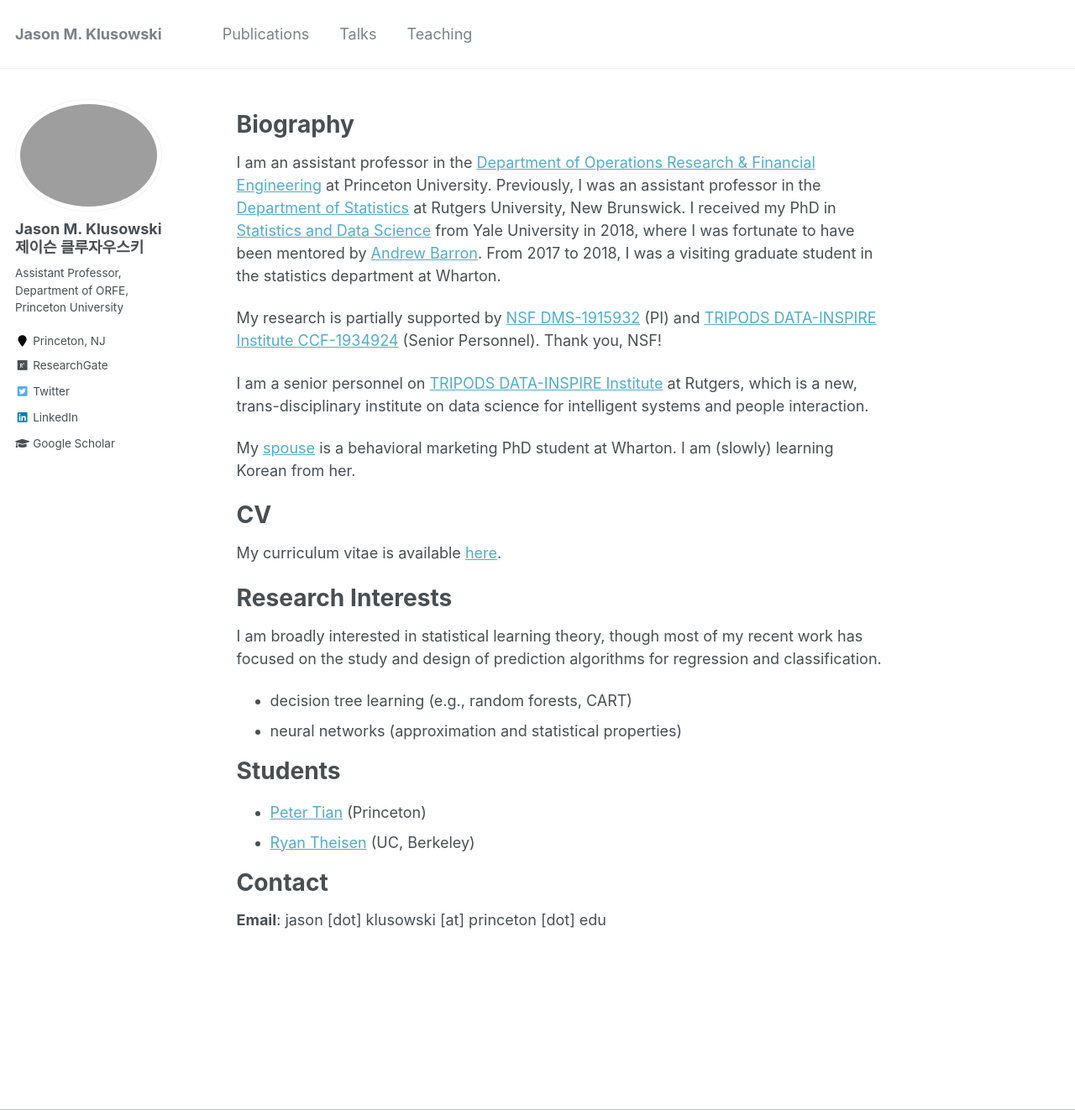
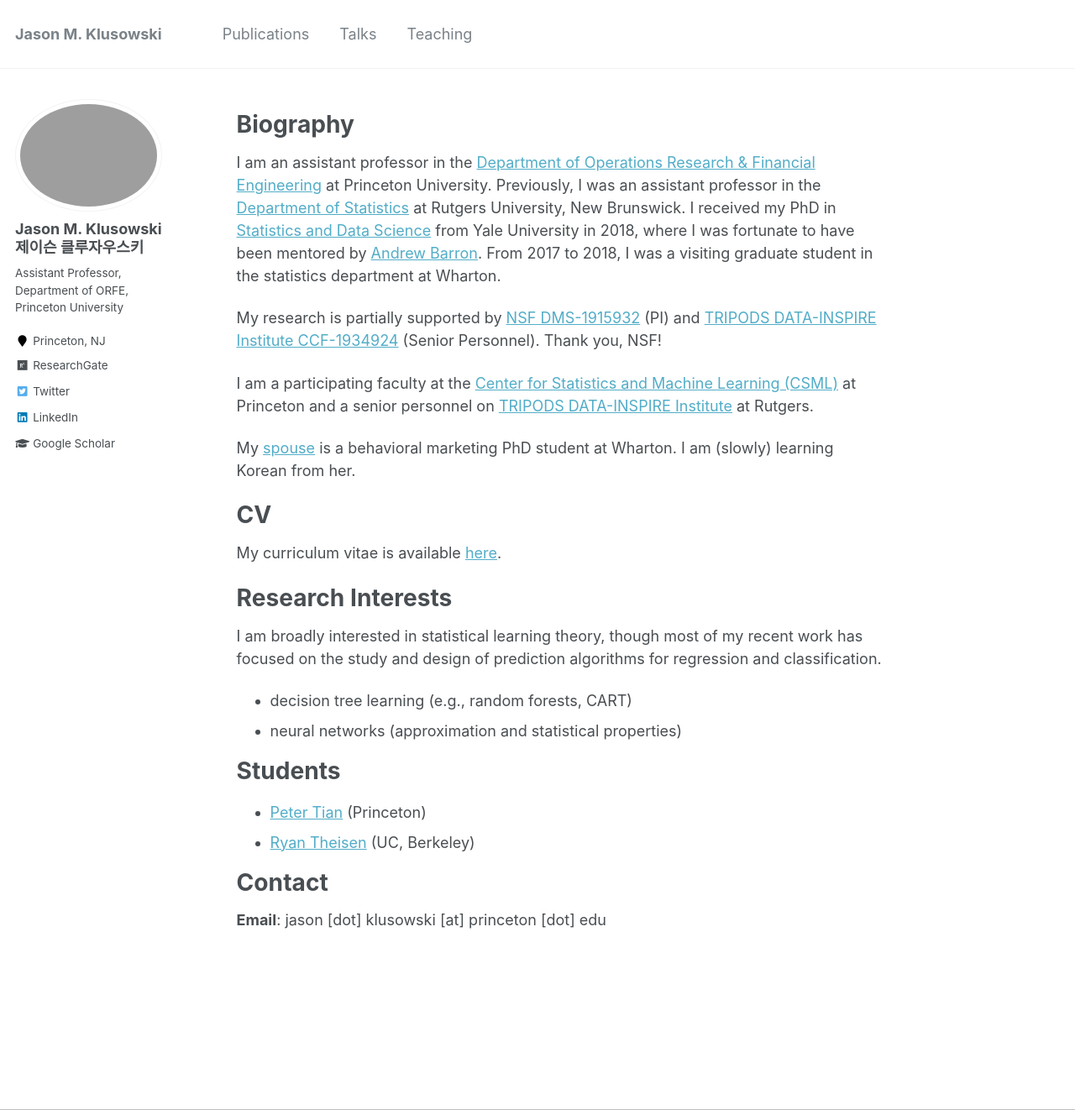
Before and after one commit to jasonklusowski/jasonklusowski.github.io, a Jekyll site: the page built from _pages/about.md, in a window 1280 px wide and 1322 px high. Shown: the whole window at 84% size. Built offline with Jekyll 4.4.1, drawn with Linux system fonts in a browser that asks for light colours.

Commit message:
Update about.md

```diff
--- a/_pages/about.md
+++ b/_pages/about.md
@@ -15,7 +15,8 @@ I am an assistant professor in the [Department of Operations Research & Financia
 
 My research is partially supported by [NSF DMS-1915932](https://www.nsf.gov/awardsearch/showAward?AWD_ID=1915932) (PI) and [TRIPODS DATA-INSPIRE Institute CCF-1934924](https://www.nsf.gov/awardsearch/showAward?AWD_ID=1934924) (Senior Personnel). Thank you, NSF!
 
-I am a senior personnel on [TRIPODS DATA-INSPIRE Institute](http://robotics.cs.rutgers.edu/data-inspire/) at Rutgers, which is a new, trans-disciplinary institute on data science for intelligent systems and people interaction.
+I am a participating faculty at the [Center for Statistics and Machine Learning (CSML)](https://csml.princeton.edu/) at Princeton and a senior personnel on [TRIPODS DATA-INSPIRE Institute](http://robotics.cs.rutgers.edu/data-inspire/) at Rutgers.
+<!-- which is a new, trans-disciplinary institute on data science for intelligent systems and people interaction. -->
 
 My [spouse](https://marketing.wharton.upenn.edu/profile/jwkk/) is a behavioral marketing PhD student at Wharton. I am (slowly) learning Korean from her.
 
```
